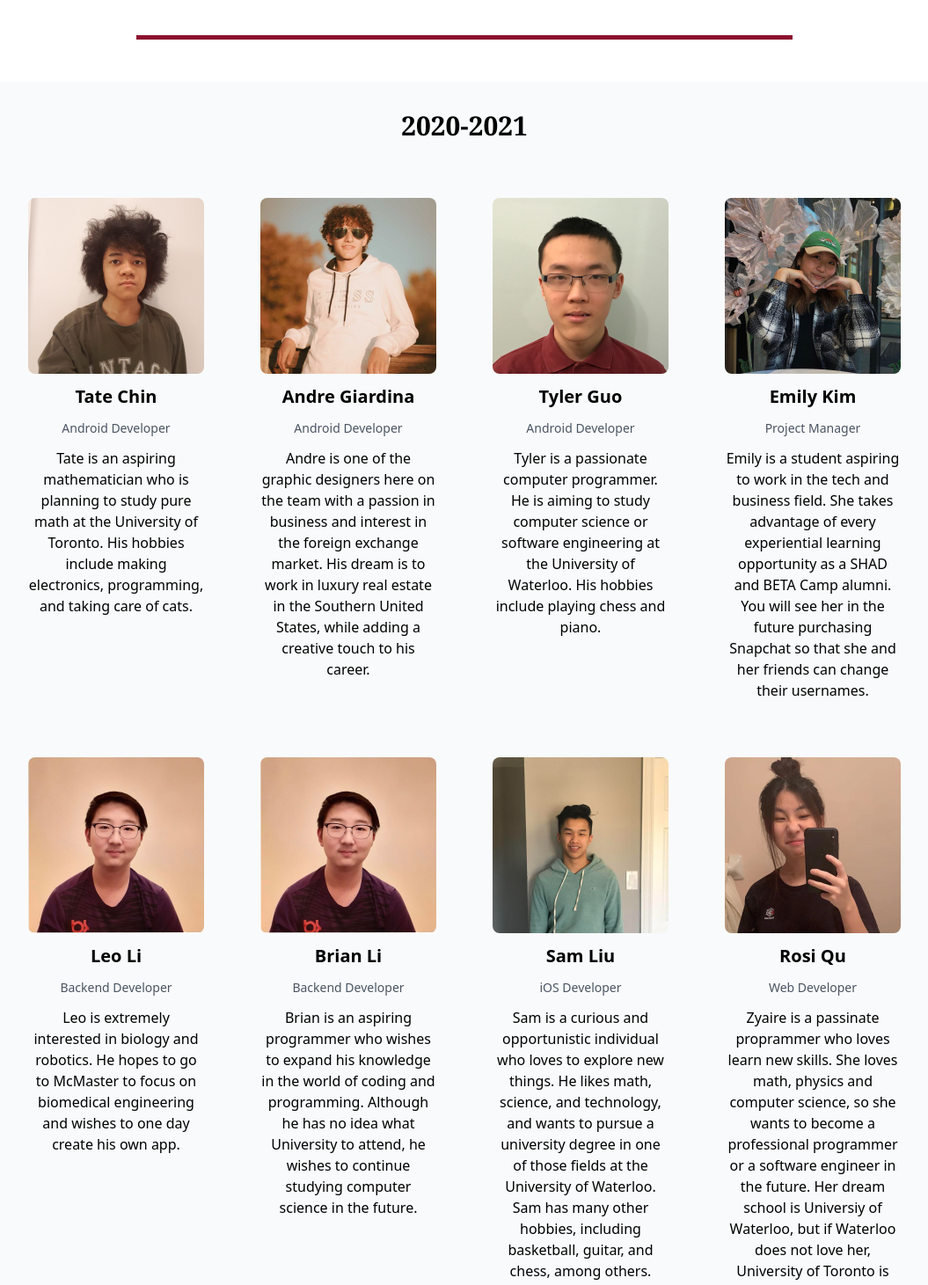
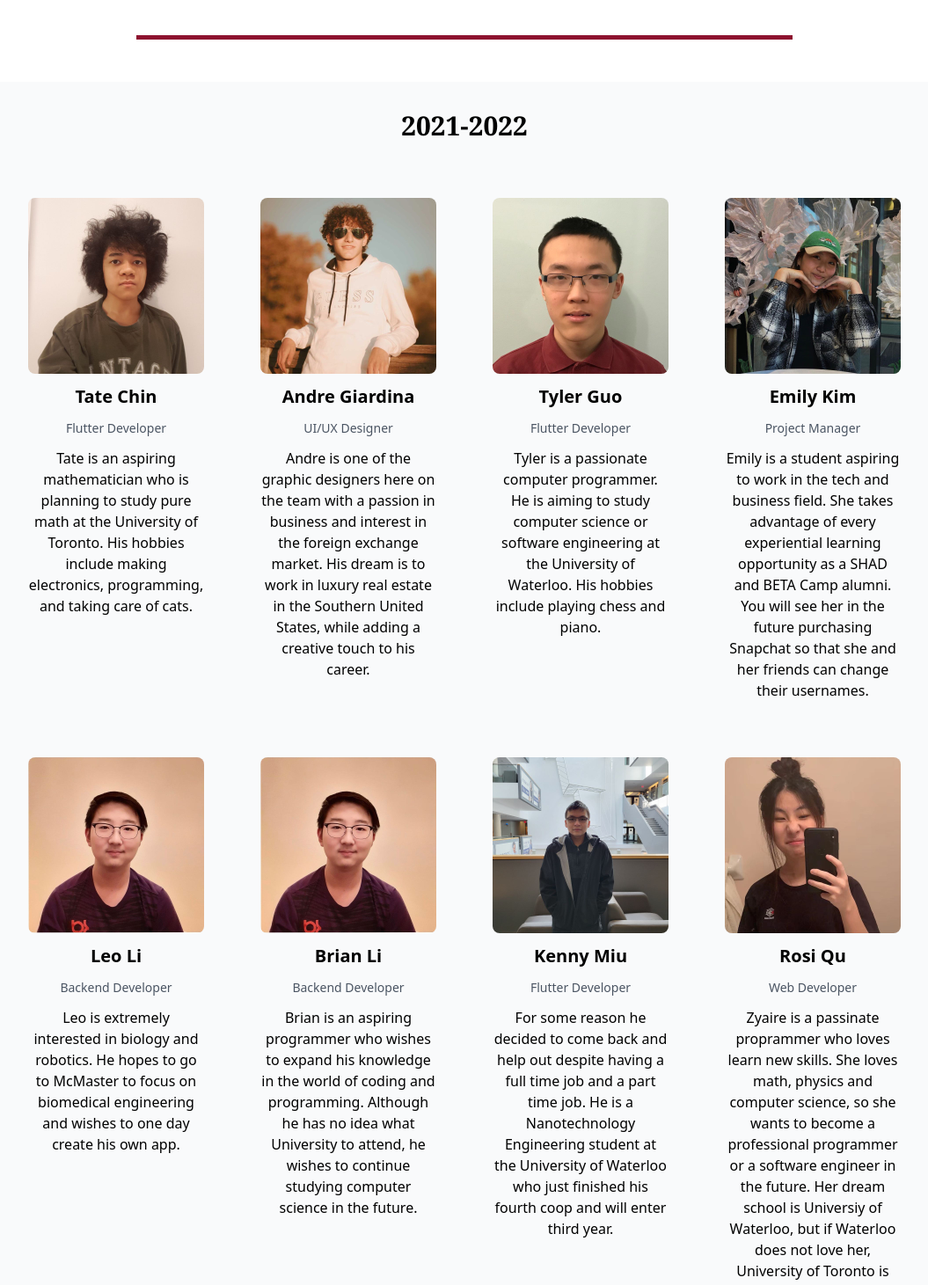
Before and after one commit to stau-app-dev/app-website, a Nuxt app: page /team in a window 1280 px wide. Shown: the part 200-1661 px from the top of the page at 88% size, without its empty margins (112-1167 px from the left). Built offline with nearby package versions, Linux system fonts and the light colour scheme.

Commit message:
feat: self insert lmfao

```diff
--- a/pages/team.vue
+++ b/pages/team.vue
@@ -18,23 +18,23 @@ export default Vue.extend({
     return {
       teams: [
         {
-          year: '2020-2021',
+          year: '2021-2022',
           members: [
             {
               name: 'Tate Chin',
-              position: 'Android Developer',
+              position: 'Flutter Developer',
               image: 'tate_chin.jpg',
               bio: 'Tate is an aspiring mathematician who is planning to study pure math at the University of Toronto. His hobbies include making electronics, programming, and taking care of cats.',
             },
             {
               name: 'Andre Giardina',
-              position: 'Android Developer',
+              position: 'UI/UX Designer',
               image: 'andre_giardina.jpg',
               bio: 'Andre is one of the graphic designers here on the team with a passion in business and interest in the foreign exchange market. His dream is to work in luxury real estate in the Southern United States, while adding a creative touch to his career.',
             },
             {
               name: 'Tyler Guo',
-              position: 'Android Developer',
+              position: 'Flutter Developer',
               image: 'tyler_guo.jpg',
               bio: 'Tyler is a passionate computer programmer. He is aiming to study computer science or software engineering at the University of Waterloo. His hobbies include playing chess and piano.',
             },
@@ -57,10 +57,10 @@ export default Vue.extend({
               bio: 'Brian is an aspiring programmer who wishes to expand his knowledge in the world of coding and programming. Although he has no idea what University to attend, he wishes to continue studying computer science in the future.',
             },
             {
-              name: 'Sam Liu',
-              position: 'iOS Developer',
-              image: 'sam_liu.jpg',
-              bio: 'Sam is a curious and opportunistic individual who loves to explore new things. He likes math, science, and technology, and wants to pursue a university degree in one of those fields at the University of Waterloo. Sam has many other hobbies, including basketball, guitar, and chess, among others.',
+              name: 'Kenny Miu',
+              position: 'Flutter Developer',
+              image: 'kenny_miu.jpg',
+              bio: 'For some reason he decided to come back and help out despite having a full time job and a part time job. He is a Nanotechnology Engineering student at the University of Waterloo who just finished his fourth coop and will enter third year.',
             },
             {
               name: 'Rosi Qu',
```
